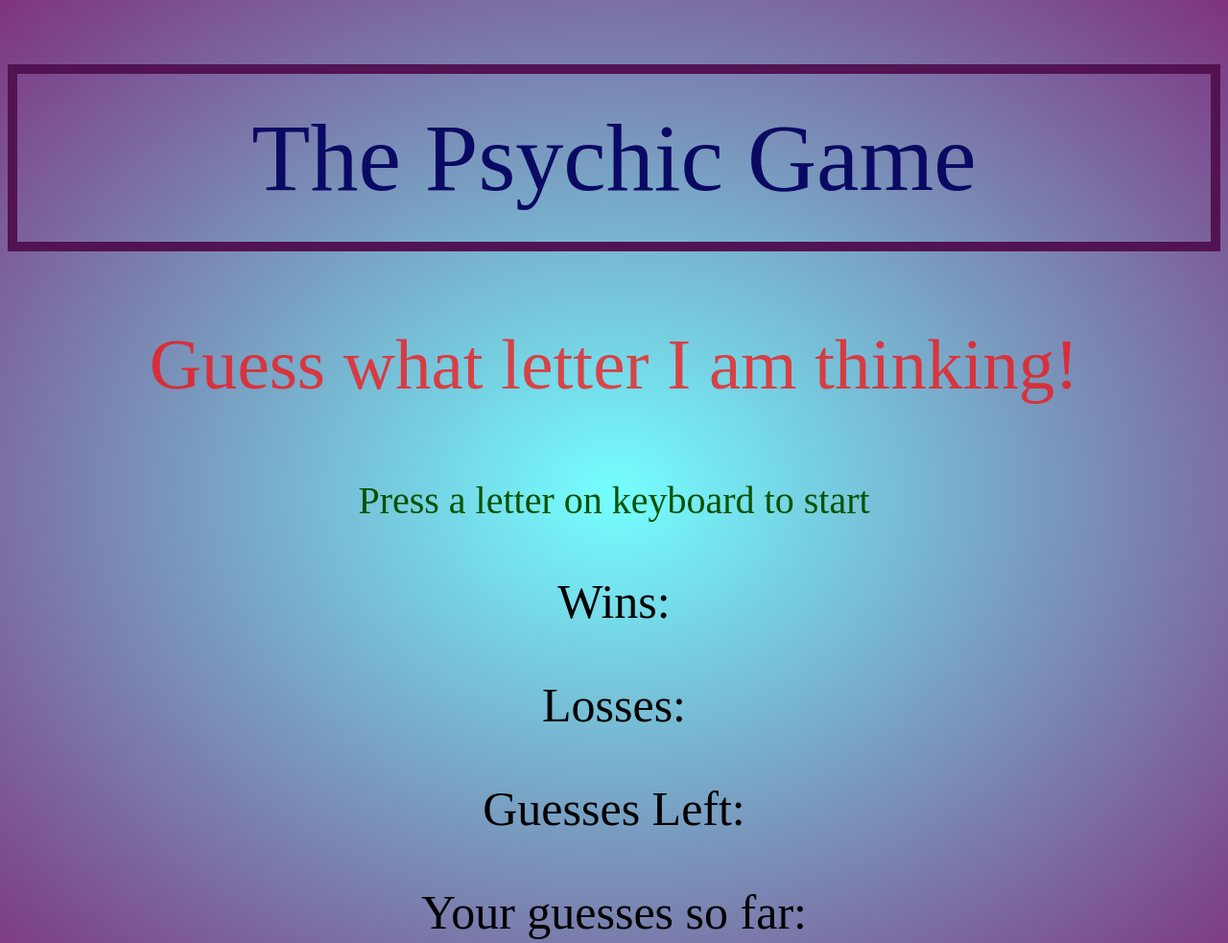
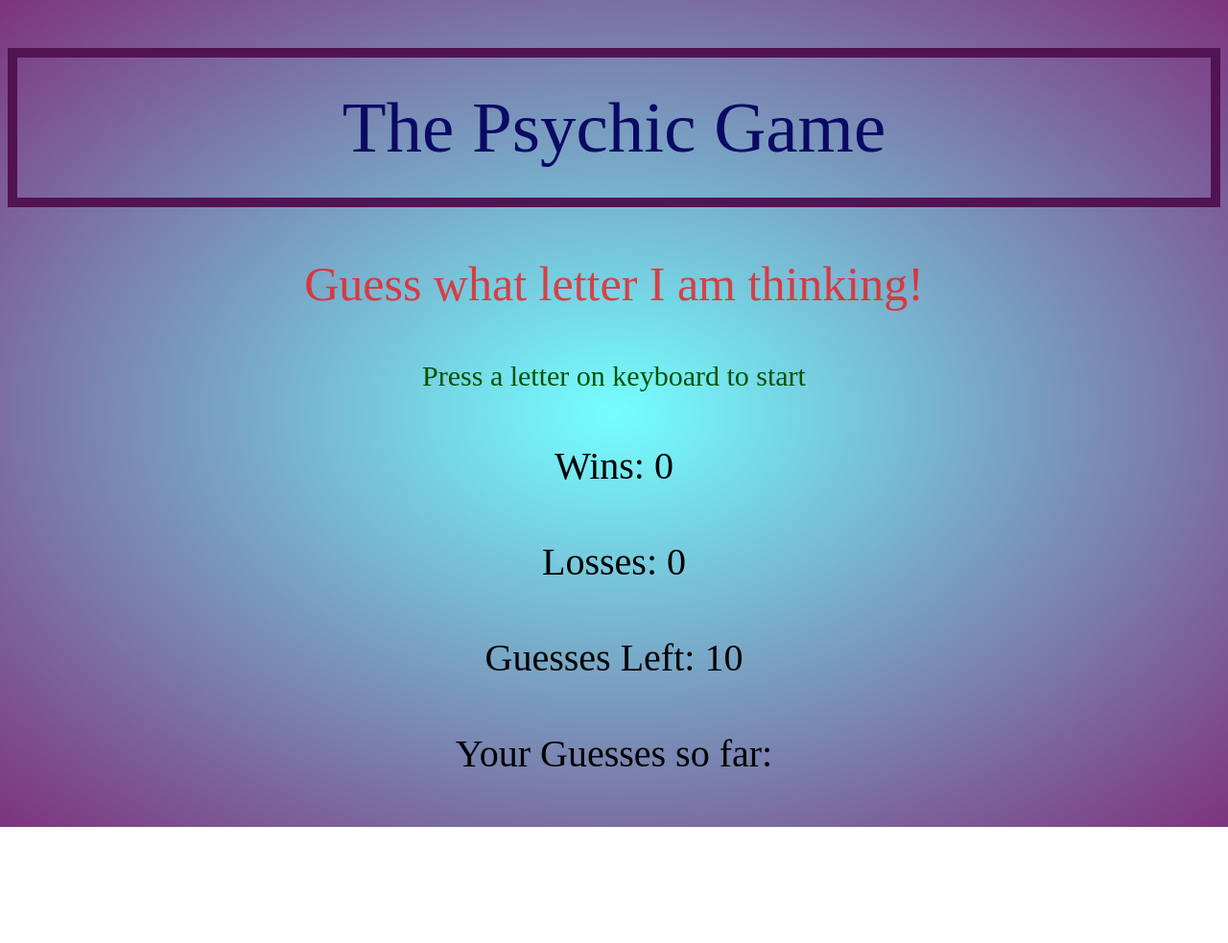
Before and after one commit to Ruchita-G/Psychic-Game, a plain HTML site: page index.html in a window 1280 px wide. Shown: the top 983 px of the page at 96% size. After the commit the page ends 862 px from the top, so only its background shows below. Drawn offline with Linux system fonts and the light colour scheme.

Commit message:
making changes

```diff
--- a/assets/css/style.css
+++ b/assets/css/style.css
@@ -4,22 +4,23 @@ body {
 }
 
 h1{
-    font: 100px bold sans-serif;
+    font: 75px bold sans-serif;
     border: 10px solid rgb(82, 19, 82);
     padding: 30px;
     color: rgb(10, 10, 100);
 }
 
 h3{
-    font: 75px 'Times New Roman', Times, serif;
+    font: 50px 'Times New Roman', Times, serif;
     color: rgba(252, 9, 9, 0.719);
 }
 
 h4 {
     font: 40px italic sans-serif;
-    color: rgb(2, 82, 2)
 }
 
 p{
-    font: 50px 'Times New Roman', Times, serif;
+    font: 30px 'Times New Roman', Times, serif;
+    color: rgb(2, 82, 2)
+
 }
--- a/assets/javascript/game.js
+++ b/assets/javascript/game.js
@@ -11,29 +11,54 @@ var winsText = document.getElementById("wins-text");
 var lossesText = document.getElementById("losses-text");
 var guessesText = document.getElementById("guesses-text");
 
+var setandreset = function () {
+
+  computerGuessText = document.getElementById("computerGuess-text");
+  var userGuessText = document.getElementById("userGuess-text");
+  var winsText = document.getElementById("wins-text");
+  var lossesText = document.getElementById("losses-text");
+  var guessesText = document.getElementById("guesses-text");
+
+  winsText.textContent = "Wins: " + wins;
+  lossesText.textContent = "Losses: " + losses;
+  guessesText.textContent = "Guesses Left: " + guesses;
+  userGuessText.textContent = "Your Guesses so far: " + userPickSoFar.join("  ");
+}
+
+setandreset()
+
 document.onkeyup = function (event) {
-  if (guesses > 0) {
+
+  if (guesses > 1) {
+
+    var computerPick = computerGuess[Math.floor(Math.random() * computerGuess.length)];
+    console.log(computerPick);
 
     var userPick = event.key;
     console.log(userPick.toLowerCase());
 
-    var computerPick = computerGuess[Math.floor(Math.random() * computerGuess.length)];
-    console.log(computerPick);
-
     if (userPick === computerPick) {
       wins++
-      guesses--
+      guesses = 10;
+      userPickSoFar = [];
+
     } else {
       guesses--
-      losses++
     }
 
-    userPickSoFar.push(userPick);
-
-    winsText.textContent = "Wins: " + wins;
-    lossesText.textContent = "Losses " + losses;
-    guessesText.textContent = "Guesses Left: " + guesses;
-    userGuessText.textContent = "Your Guesses so far: " + userPickSoFar.join("  ");
+  } else {
+    losses++
+    guesses = 10;
+    userPickSoFar = [];
 
   }
+
+  userPickSoFar.push(userPick);
+
+  // winsText.textContent = "Wins: " + wins;
+  // lossesText.textContent = "Losses: " + losses;
+  // guessesText.textContent = "Guesses Left: " + guesses;
+  // userGuessText.textContent = "Your Guesses so far: " + userPickSoFar.join("  ");
+
+  setandreset();
 }
--- a/index.html
+++ b/index.html
@@ -11,11 +11,11 @@
     <div>
         <h1>The Psychic Game</h1>
         <h3 id ="computerGuess-text">Guess what letter I am thinking!</h3>
-        <h4>Press a letter on keyboard to start</h4>
-        <p id ="wins-text">Wins:</p>
-        <p id ="losses-text">Losses:</p>
-        <p id ="guesses-text">Guesses Left:</p>
-        <p id ="userGuess-text">Your guesses so far:</p>
+        <p>Press a letter on keyboard to start</p>
+        <h4 id ="wins-text">Wins:</h4>
+        <h4 id ="losses-text">Losses:</h4>
+        <h4 id ="guesses-text">Guesses Left:</h4>
+        <h4 id ="userGuess-text">Your guesses so far:</h4>
     </div>
 
     <script type="text/javascript" src="assets/javascript/game.js">
```
